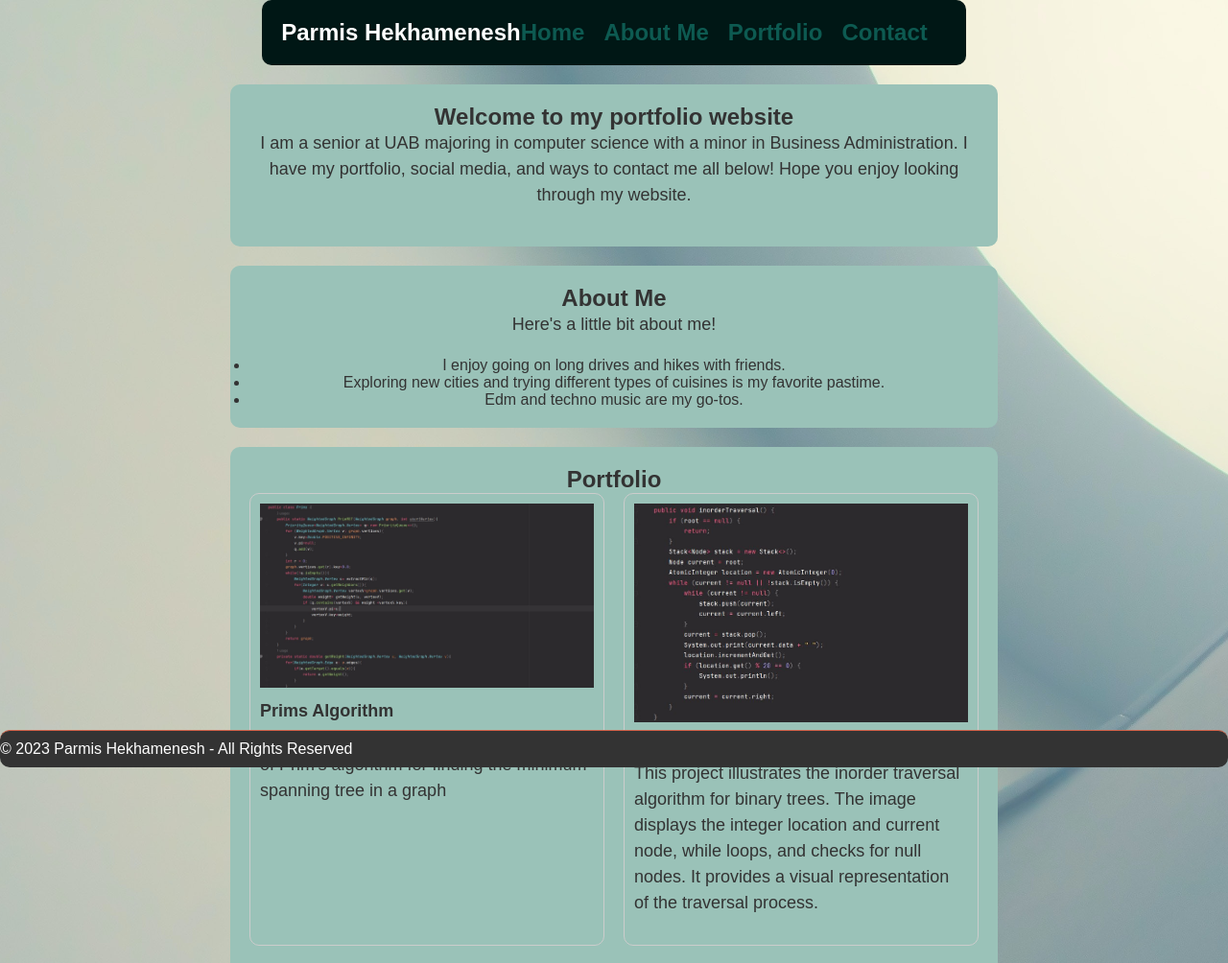
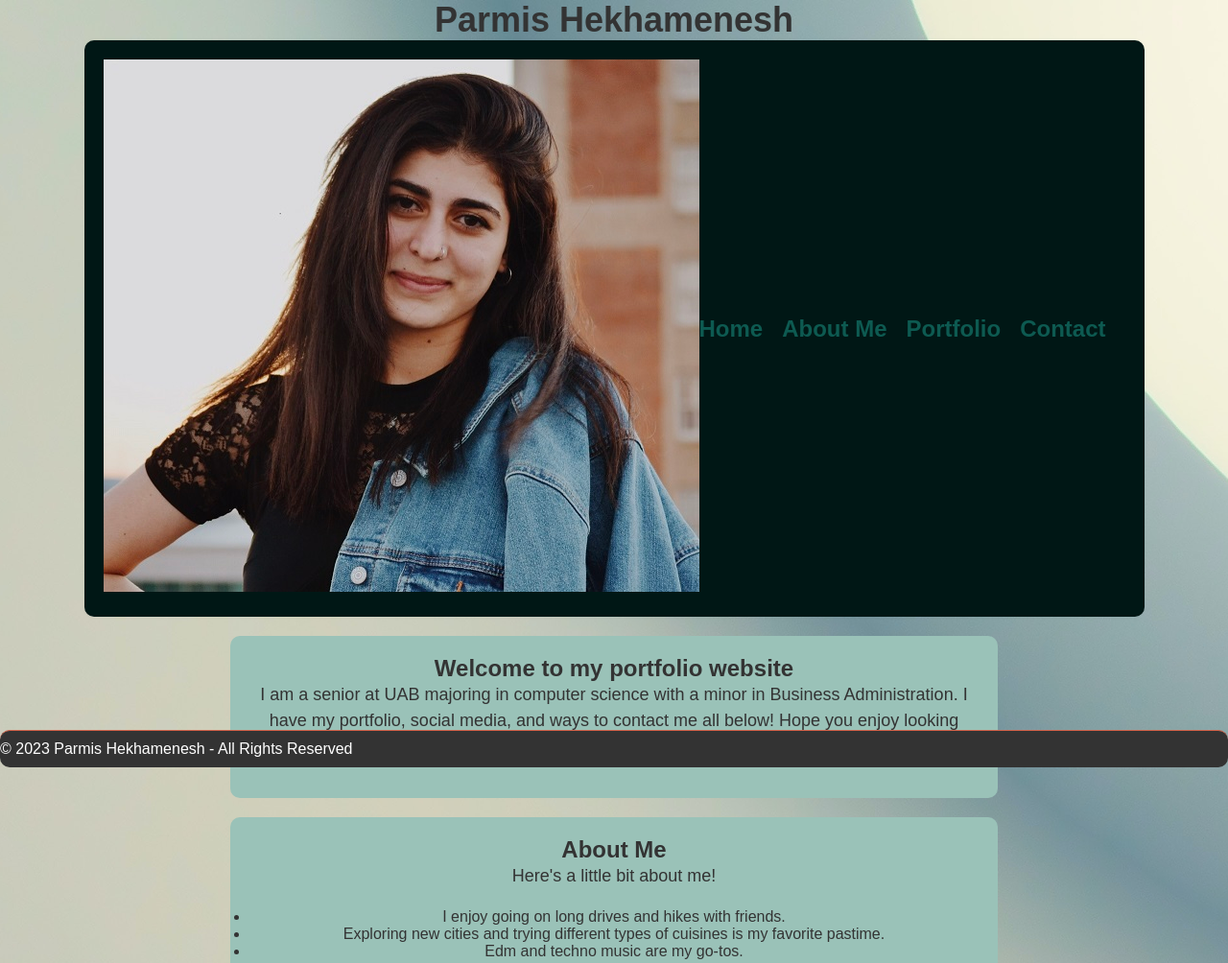
Before and after one commit to parmishekha/UAB-CS-221, a plain HTML site: page Lab05/wireframe.html in a window 1280 px wide. Shown: the top 1004 px of the page at 96% size. Drawn offline with Linux system fonts and the light colour scheme.

Commit message:
Update wireframe.html

```diff
--- a/Lab05/wireframe.html
+++ b/Lab05/wireframe.html
@@ -6,13 +6,13 @@
 </head>
 <body>
     <div class="container">
-        <!-- Header section with name and welcome message -->
+        <h1 class="centered">Parmis Hekhamenesh</h1>
         <header>
             <div class="logo">
-                <h1>Parmis Hekhamenesh</h1>
+                <h1><img src="img_5901.jpg" ></h1>
             </div>
+
             <nav class="navbar">
-                <!-- Navigation links with anchor tags -->
                 <ul>
                     <li><a href="#Home">Home</a></li>
                     <li><a href="#AboutMe">About Me</a></li>
@@ -22,19 +22,15 @@
             </nav>
         </header>
 
-        <!-- Introduction about yourself -->
         <main>
             <section id="Home">
                 <h2>Welcome to my portfolio website</h2>
                 <p>I am a senior at UAB majoring in computer science with a minor in Business Administration. I have my portfolio, social media, and ways to contact me all below! Hope you enjoy looking through my website.</p>
             </section>
 
-            <!-- About Me Section -->
             <section id="AboutMe">
                 <h2>About Me</h2>
-                <!-- Brief description about yourself -->
                 <p>Here's a little bit about me!</p>
-                <!-- List of interests or hobbies -->
                 <ul>
                     <li>I enjoy going on long drives and hikes with friends.</li>
                     <li>Exploring new cities and trying different types of cuisines is my favorite pastime.</li>
@@ -42,11 +38,9 @@
                 </ul>
             </section>
 
-            <!-- Portfolio Section -->
             <section id="Portfolio">
                 <h2>Portfolio</h2>
                 <div class="gallery">
-                    <!-- Image with a caption and description -->
                     <div class="project">
                         <img src="prims.jpg" alt="Prims Algorithm">
                         <h3>Prims Algorithm</h3>
@@ -71,10 +65,8 @@
                 </div>
             </section>
 
-            <!-- Contact Section -->
             <section id="Contact">
                 <h2>Contact</h2>
-                <!-- Email address with a contact form -->
                 <form action="mailto:parmishekhamenesh1@gmail.com" method="post" enctype="text/plain">
                     <label for="email">Email:</label>
                     <input type="email" id="email" name="email" required>
@@ -90,7 +82,6 @@
         </main>
     </div>
 
-    <!-- Footer section with copyright notice -->
     <footer>
         &copy; 2023 Parmis Hekhamenesh - All Rights Reserved
     </footer>
```
